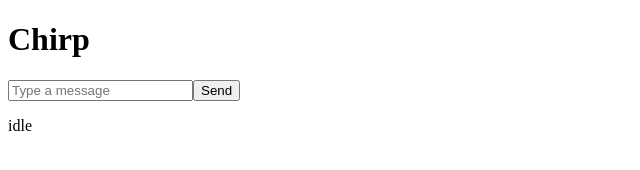
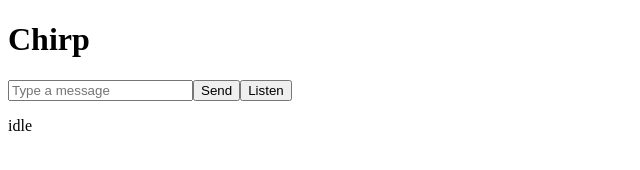
Before and after one commit to AbhishekS680/ChirpDrop, a React (Vite) app: page / in a window 1280 px wide. Shown: the top 170 px of the page, without its empty margins (0-640 px from the left). Built offline with nearby package versions, Linux system fonts and the light colour scheme.

Commit message:
Add listen mode: capture mic audio and decode incoming messages

```diff
--- a/src/App.jsx
+++ b/src/App.jsx
@@ -10,13 +10,15 @@ function convertTypedArray(src, type) {
 function App() {
     const [text, setText] = useState('');
     const [status, setStatus] = useState('idle');
+    const [messages, setMessages] = useState([]);
 
     // Do not re-initialize
     const audioCtxRef = useRef(null);
     const ggwaveRef = useRef(null);
     const instanceRef = useRef(null);
+    const processorRef = useRef(null);
 
-    const handleSend = async () => {
+    const ensureInit = async () => {
         if (!audioCtxRef.current) {
             const ctx = new AudioContext();
             const ggwave = await window.ggwave_factory();
@@ -27,6 +29,10 @@ function App() {
             ggwaveRef.current = ggwave;
             audioCtxRef.current = ctx;
         }
+    }
+
+    const handleSend = async () => {
+        await ensureInit();
 
         const ctx = audioCtxRef.current;
         const ggwave = ggwaveRef.current;
@@ -50,6 +56,47 @@ function App() {
         player.start(0);
     };
 
+    const handleListen = async () => {
+        await ensureInit();
+        const ctx = audioCtxRef.current;
+        const ggwave = ggwaveRef.current;
+
+        // Get the microphone input
+        let stream;
+        try {
+            stream = await navigator.mediaDevices.getUserMedia({
+                audio: {
+                    echoCancellation: false,
+                    noiseSuppression: false,
+                    autoGainControl: false
+                }
+            });
+        } catch (err) {
+            setStatus('Microphone access denied');
+            return;
+        }
+
+        const source = ctx.createMediaStreamSource(stream);
+
+        // Start listening for incoming audio
+        const processor = ctx.createScriptProcessor(4096, 1, 1);
+        processor.onaudioprocess = (e) => {
+            const input = e.inputBuffer.getChannelData(0);
+            const decoded = ggwave.decode(
+                instanceRef.current,
+                convertTypedArray(new Float32Array(input), Int8Array)
+            );
+            if (decoded && decoded.length > 0) {
+                const msg = new TextDecoder("utf-8").decode(decoded);
+                setMessages((prev) => [...prev, msg]);
+            }
+        };
+        source.connect(processor);
+        processor.connect(ctx.destination);
+        processorRef.current = processor;
+        setStatus('Listening...');
+    };
+
     return (
     <div>
         <h1>Chirp</h1>
@@ -60,7 +107,11 @@ function App() {
             placeholder="Type a message"
         />
         <button onClick={handleSend}>Send</button>
+        <button onClick={handleListen}>Listen</button>
         <p>{status}</p>
+        <ul>
+            {messages.map((m, i) => <li key={i}>{m}</li>)}
+        </ul>
     </div>
     );
 }
```
Lines whose indentation alone changed are shown as unchanged.
